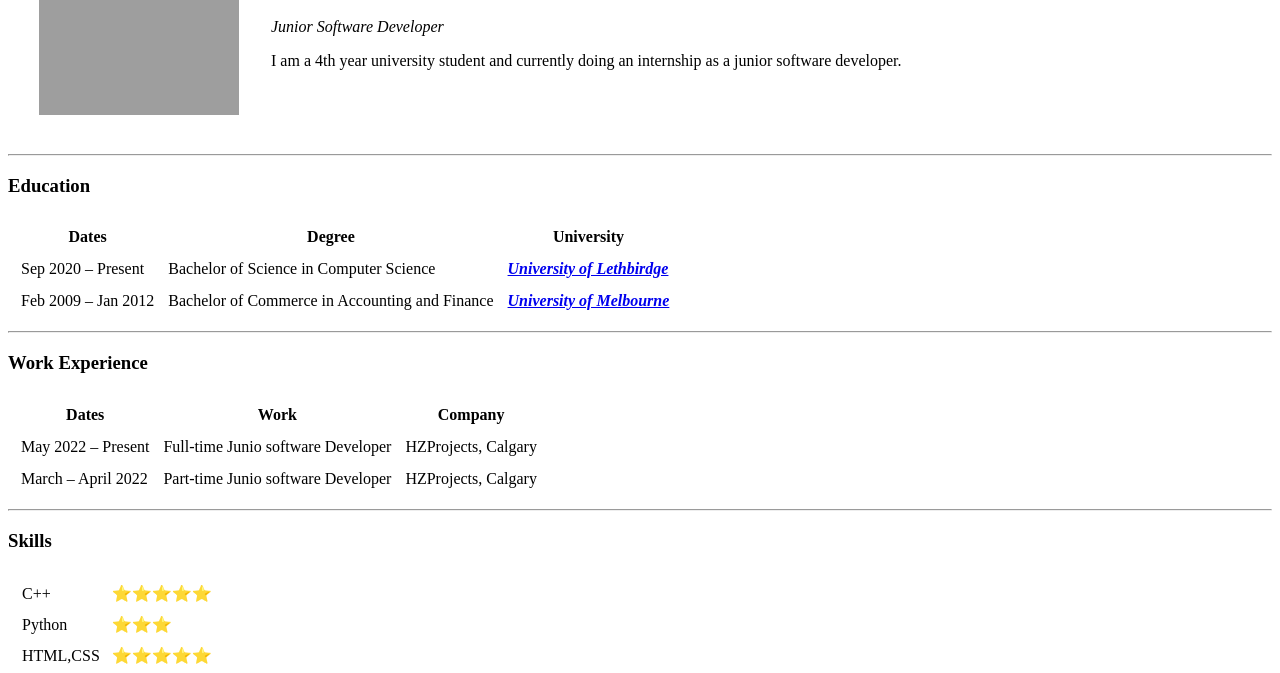
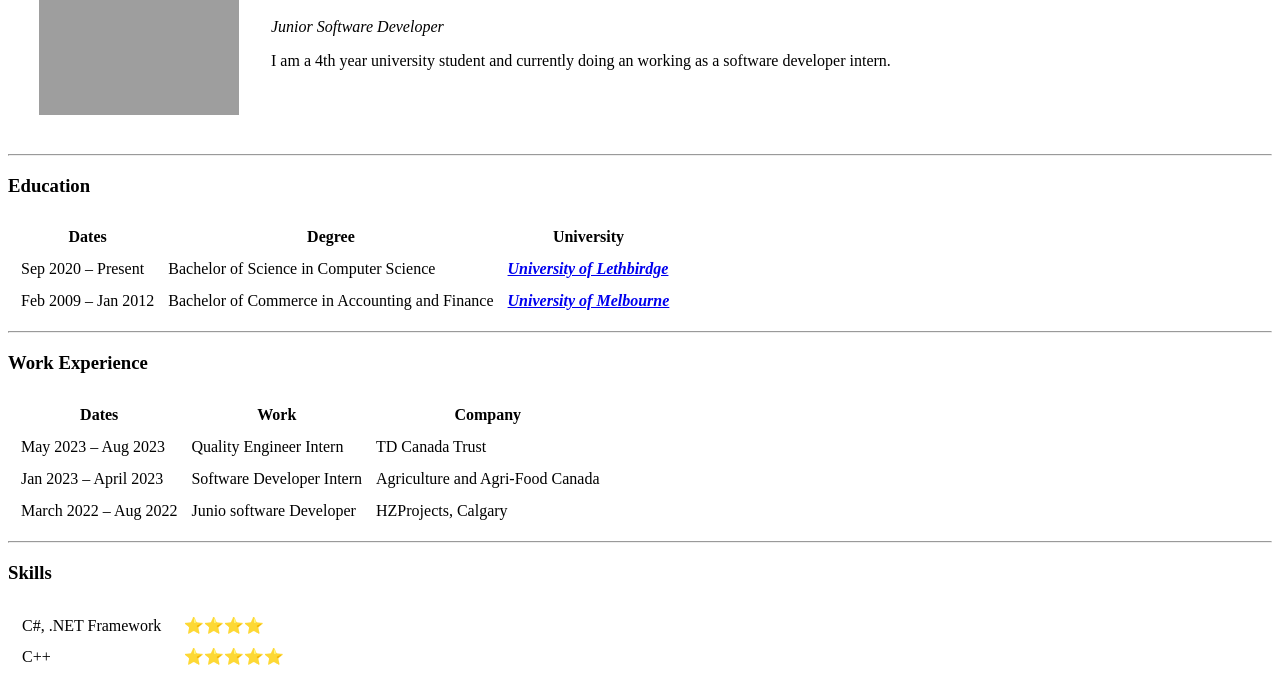
Before and after one commit to bogerhard/cv, a plain HTML site: page index.html in a window 1280 px wide. Shown: the part 124-797 px from the top of the page. Drawn offline with Linux system fonts and the light colour scheme; grey boxes are pictures that could not be loaded.

Commit message:
Update index.html

```diff
--- a/index.html
+++ b/index.html
@@ -10,7 +10,7 @@
         <td>
           <h1>Hana Kim</h1>
           <p1><em>Junior Software Developer</em></p1>
-          <p>I am a 4th year university student and currently doing an internship as a junior software developer.</p>
+          <p>I am a 4th year university student and currently doing an working as a software developer intern.</p>
         </td>
       </tr>
     </table>
@@ -51,13 +51,18 @@
         </thead>
         <tbody>
           <tr>
-            <td>May 2022 – Present</td>
-            <td>Full-time Junio software Developer</td>
-            <td>HZProjects, Calgary</td>
+            <td>May 2023 – Aug 2023</td>
+            <td>Quality Engineer Intern</td>
+            <td>TD Canada Trust</td>
           </tr>
           <tr>
-            <td>March – April 2022</td>
-            <td>Part-time Junio software Developer</td>
+            <td>Jan 2023 – April 2023</td>
+            <td>Software Developer Intern</td>
+            <td>Agriculture and Agri-Food Canada</td>
+          </tr>
+          <tr>
+            <td>March 2022 – Aug 2022</td>
+            <td>Junio software Developer</td>
             <td>HZProjects, Calgary</td>
           </tr>
         </tbody>
@@ -69,6 +74,10 @@
         <tr>
           <td>
             <table cellspacing="10">
+               <tr>
+                <td>C#, .NET Framework</td>
+                <td>⭐⭐⭐⭐</td>
+              </tr>
               <tr>
                 <td>C++</td>
                 <td>⭐⭐⭐⭐⭐</td>
@@ -78,11 +87,11 @@
                 <td>⭐⭐⭐</td>
               </tr>
               <tr>
-                <td>HTML,CSS</td>
-                <td>⭐⭐⭐⭐⭐</td>
+                <td>HTML,CSS, Javascript</td>
+                <td>⭐⭐⭐</td>
               </tr>
               <tr>
-                <td>Javascript</td>
+                <td>SQL</td>
                 <td>⭐⭐⭐</td>
               </tr>
               <tr>
```
